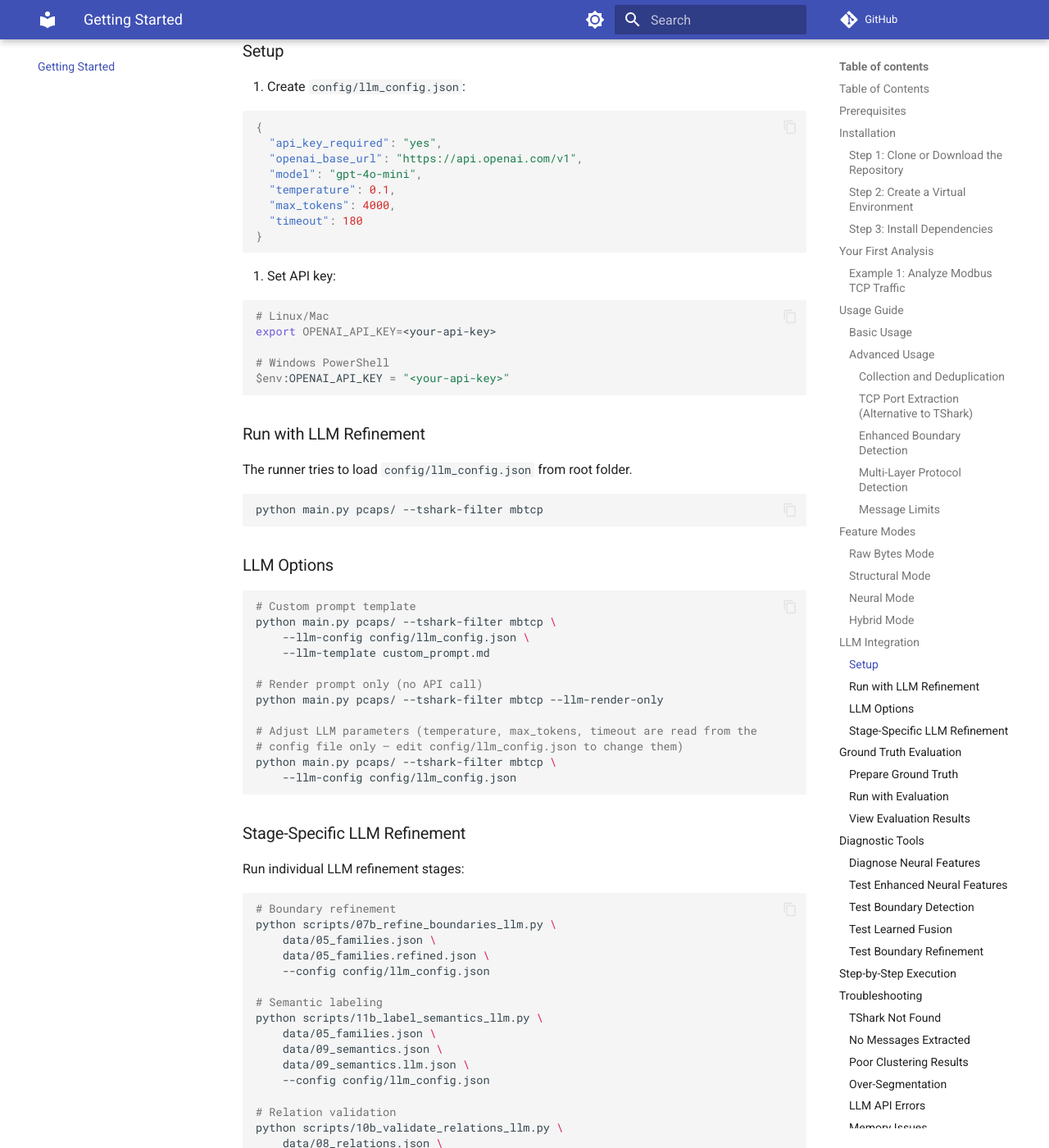
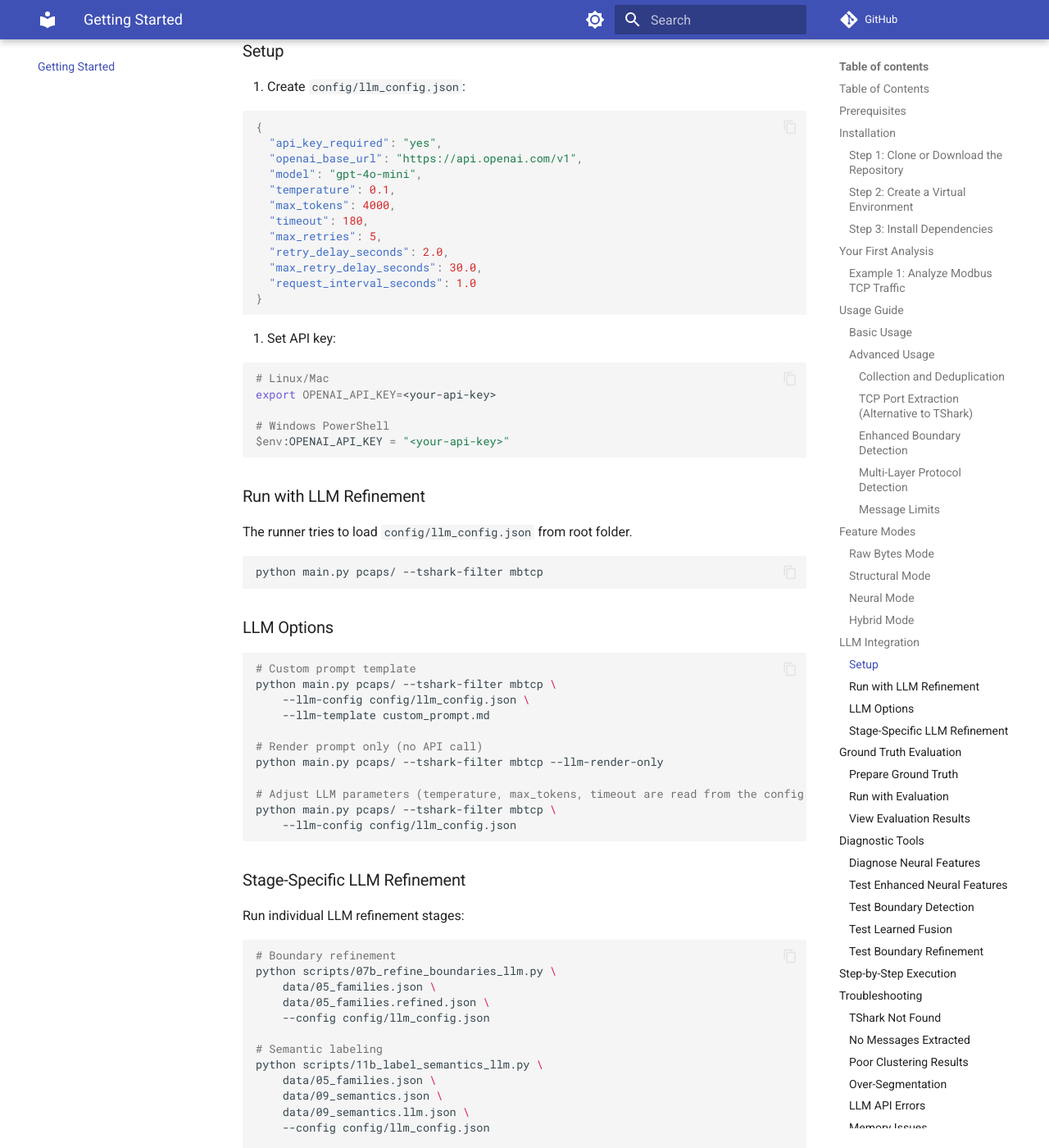
Before and after one commit to Moosa-Salehi/protocol_reverse_engineering, an MkDocs documentation site: the page built from docs/getting_started.md, in a window 1280 px wide and 1400 px high, scrolled down 5463 px. Shown: the whole window at 82% size. Built offline with MkDocs 1.6.1 and Material for MkDocs 9.7.7, drawn with Linux system fonts in a browser that asks for light colours; comment, search, counter and statistics services are not loaded; the version menu is left out; some of the changed text lies outside the part shown.

Commit message:
Update getting_started.md

````diff
--- a/docs/getting_started.md
+++ b/docs/getting_started.md
@@ -283,7 +283,11 @@ python main.py pcaps/ --tshark-filter mbtcp \
   "model": "gpt-4o-mini",
   "temperature": 0.1,
   "max_tokens": 4000,
-  "timeout": 180
+  "timeout": 180,
+  "max_retries": 5,
+  "retry_delay_seconds": 2.0,
+  "max_retry_delay_seconds": 30.0,
+  "request_interval_seconds": 1.0
 }
 ```
 
@@ -316,8 +320,7 @@ python main.py pcaps/ --tshark-filter mbtcp \
 # Render prompt only (no API call)
 python main.py pcaps/ --tshark-filter mbtcp --llm-render-only
 
-# Adjust LLM parameters (temperature, max_tokens, timeout are read from the
-# config file only — edit config/llm_config.json to change them)
+# Adjust LLM parameters (temperature, max_tokens, timeout are read from the config file only — edit config/llm_config.json to change them)
 python main.py pcaps/ --tshark-filter mbtcp \
     --llm-config config/llm_config.json
 ```
````
Also changed, not shown: other parts of docs/getting_started.md (+0 -1 lines).
